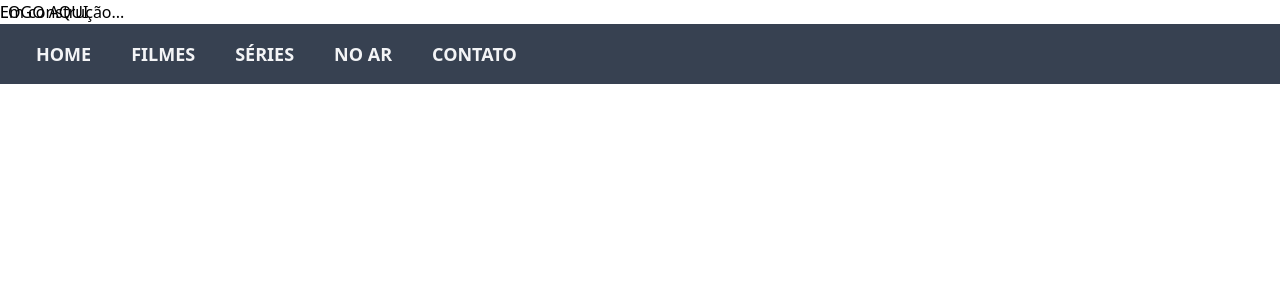
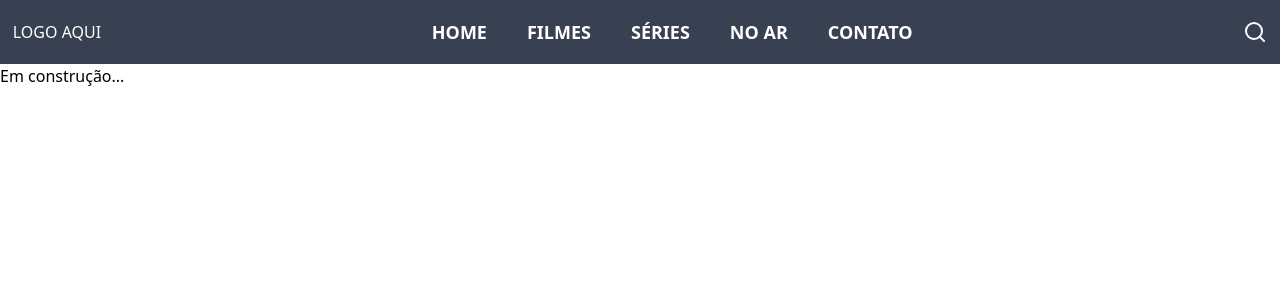
Before and after one commit to jsevitor/react-filmes, a React (Vite) app: page /noar in a window 1280 px wide. Shown: the top 300 px of the page. Built offline with nearby package versions, Linux system fonts and the light colour scheme.

Commit message:
Reestruturação

```diff
--- a/package.json
+++ b/package.json
@@ -10,6 +10,9 @@
     "preview": "vite preview"
   },
   "dependencies": {
+    "@fortawesome/fontawesome-svg-core": "^6.5.1",
+    "@fortawesome/free-solid-svg-icons": "^6.5.1",
+    "@fortawesome/react-fontawesome": "^0.2.0",
     "axios": "^1.6.6",
     "node-fetch": "^2.7.0",
     "react": "^18.2.0",
--- a/src/components/BannerHome.jsx
+++ b/src/components/BannerHome.jsx
@@ -1,14 +1,10 @@
 import { useEffect, useState } from "react";
 import Slider from "react-slick";
 import ImagensFundo from "../components/requisicoes/ImagensFundo";
+import SearchBar from "./SearchBar";
 
 export default function Banner() {
     const [dadosBackdrops, setDadosBackdrops] = useState([]);
-
-    useEffect(() => {
-        // Aqui você pode fazer a lógica para obter as imagens de fundo
-        // Por exemplo, usando a função setDadosBackdrops para atualizar o estado com os dados recebidos
-    }, []);
 
     const sliderSettings = {
         dots: true,
@@ -23,7 +19,7 @@ export default function Banner() {
 
     return (
         <section className="banner-home">
-            <div className="media-banner bg-gray-500 shadow p-4 min-w-full relative overflow-hidden">
+            <div className="media-banner bg-gray-500 shadow min-w-full relative overflow-hidden">
                 <ImagensFundo setBackdrops={setDadosBackdrops} />
                 <div className="media">
                     <Slider {...sliderSettings} className="w-full h-full">
@@ -40,23 +36,7 @@ export default function Banner() {
                 </div>
 
                 {/* BARRA DE PESQUISA */}
-                <div className="absolute top-1/2 left-1/2 transform -translate-x-1/2 -translate-y-1/2 z-20 flex items-center w-1/2">
-                    <input
-                        type="search"
-                        name="search"
-                        id="searchArtist"
-
-                        className="p-3 rounded-s-lg bg-white text-black pl-6 w-full"
-
-                        placeholder="Procure por um Filme, Série ou Pessoa..."
-                    />
-                    <button
-                        className="rounded-e-lg py-3 px-5 bg-blue-300"
-
-                    >
-                        {/* <Search /> */}
-                    </button>
-                </div>
+                <SearchBar />
             </div>
         </section>
     );
--- a/src/components/FilmesLista.jsx
+++ b/src/components/FilmesLista.jsx
@@ -4,11 +4,11 @@ export default function FilmesLista({ filmes }) {
   return (
     <div className="flex flex-row overflow-x-scroll gap-4 p-4 ">
       {filmes.map(filme => (
-        <div key={filme.id} className="box_filme flex-shrink-0 bg-slate-400 w-48 rounded-lg">
+        <div key={filme.id} className="box_filme flex-shrink-0 bg-slate-400 w-36 md:w-48 rounded-lg">
           <a href={`/filme/${filme.id}`} className="block">
             <img
               src={`https://image.tmdb.org/t/p/w500/${filme.poster_path}`}
-              className="w-48 object-cover rounded-t-lg"
+              className="w-36 md:w-48 object-cover rounded-t-lg"
               alt={filme.title}
             />
             <h3 className="text-sm font-semibold text-center text-slate-800 p-2">
--- a/src/components/Menu.jsx
+++ b/src/components/Menu.jsx
@@ -1,16 +1,41 @@
-// Menu.jsx
+import { Menu as MenuIcon, Search } from 'react-feather';
 
 export default function Menu() {
+    const toggleMenu = () => {
+        const menu = document.querySelector('#menu-btn');
+        const navbar = document.querySelector('.navbar');
+
+        menu.classList.toggle('X');
+        navbar.classList.toggle('active');
+    };
+
+    window.addEventListener('scroll', () => {
+        const menu = document.querySelector('#menu-btn');
+        const navbar = document.querySelector('.navbar');
+
+        menu.classList.remove('X');
+        navbar.classList.remove('active');
+    });
 
     return (
-        <header>
-            <div> LOGO AQUI </div>
-            <div className="menu fixed bg-gray-700 p-4 ">
-                <a href="/">Home</a>
-                <a href="/filmes">Filmes</a>
-                <a href="/filmes">Séries</a>
-                <a href="/noar">No Ar</a>
-                <a href="/contato">Contato</a>
+        <header className="header">
+            <div className="menu fixed bg-gray-700 py-4 h-16">
+                <div className='logo'> LOGO AQUI </div>
+                <nav className="navbar">
+                    <a href="/">Home</a>
+                    <a href="/filmes">Filmes</a>
+                    <a href="/filmes">Séries</a>
+                    <a href="/noar">No Ar</a>
+                    <a href="/contato">Contato</a>
+                </nav>
+
+                <div id="menu-btn" onClick={toggleMenu}>
+                    <MenuIcon />
+                </div>
+
+                <div id="search-icon">
+                    <Search />
+                </div>
             </div>
         </header>
     );
--- /dev/null
+++ b/src/components/SearchBar.jsx
@@ -0,0 +1,25 @@
+import { Search } from "react-feather";
+
+export default function SearchBar() {
+
+    return (
+        <div className="absolute top-1/2 left-1/2 transform -translate-x-1/2 -translate-y-1/2 z-900 flex items-center w-11/12 md:w-2/3">
+            <input
+                type="search"
+                name="search"
+                id="searchArtist"
+
+                className="p-3 rounded-s-lg bg-white text-black pl-6 w-full"
+
+                placeholder="Procure por um Filme, Série ou Pessoa..."
+            />
+            <button
+                className="rounded-e-lg py-3 px-5 bg-blue-300"
+
+            >
+                {/* <Search /> */}
+                <Search />
+            </button>
+        </div>
+    )
+}
--- a/src/index.css
+++ b/src/index.css
@@ -4,16 +4,38 @@
 
 @layer components {
     .menu a {
-        @apply text-gray-100 font-semibold text-lg uppercase mx-5 hover:text-yellow-400 transition-all duration-300;
+        @apply font-semibold text-lg uppercase mx-5 hover:text-yellow-400 transition-all duration-300;
     }
 
     .box_filme {
         @apply hover:scale-105 hover:shadow;
     }
 }
+
+.header {
+    /* width: 100vw; */
+    height: 64px;
+    align-items: center;
+    color: #fff;
+    transition: top .2s linear;
+    z-index: 10;
+}
+
 .menu {
+    display: flex;
+    justify-content: space-between;
+    align-items: center;
+    width: 100%;
+    padding: 0 .8rem;
     z-index: 800;
-    width: 100vw;
+}
+
+#menu-btn {
+    display: flex;
+}
+
+#search-icon {
+    display: none;
 }
 
 .banner {
@@ -21,55 +43,69 @@
     height: 360px;
 }
 
-.banner-home {
-    min-height: 300px;
-    height: calc(100vh/2.5);
-    max-height: 360px;
+.media-banner {
+    /* min-height: 300px; */
+    /* height: calc(100vh/1.5); */
+    /* max-height: 480px; */
 }
 
-header {
-    align-items: center;
-    position: fixed;
-    top: 0;
+@media screen and (max-width: 768px) {
+
+    .header .navbar {
+        position: absolute;
+        top: 99%;
         left: 0;
-    background-color: rgba(var(--tmdbDarkBlue),1);
-    height: 64px;
-    z-index: 10;
-    transition: top .2s linear;
+        right: 0;
+        background-color: gray;
+        border-top: 1px solid #000;
+        border-bottom: 1px solid #000;
+        clip-path: polygon(0 0, 100% 0, 100% 0, 0 0);
+        transition: 0.2s linear;
+        display: none;
     }
 
-.modal-content {
-    z-index: 1000;
-    max-width: 70%;
-    max-height: 80%;
-    height: 80%;
-    margin: 0 auto;
-    padding: 20px;
-    background-color: #fff;
-    border-radius: 8px;
-    box-shadow: 0 0 10px rgba(0, 0, 0, 0.2);
+    .header .navbar.active {
+        clip-path: polygon(0 0, 100% 0, 100% 100%, 0 100%);
+        display: block;
     }
 
-.modal-overlay {
-    z-index: 999;
-    background-color: rgba(0, 0, 0, 0.5);
-    display: flex;
-    align-items: center;
-    justify-content: center;
-    position: absolute;
-    top: 0;
-    left: 0;
-    right: 0;
-    bottom: 0;
+    .header .navbar a {
+        display: block;
+        margin: .625rem 1.5rem;
+        font-size: 14px;
     }
 
+    #menu-btn {
+        display: block;
+    }
 
-.btn_fechar {
-    color: gray;
+    #search-icon {
+        display: none;
     }
-.btn_fechar:hover {
-    color: red;
 }
-.icn_search {
-    color: gray;
+
+@media screen and (min-width: 769px) {
+    #menu-btn {
+        display: none;
     }
+
+    #search-icon {
+        display: flex;
+    }
+}
+
+@media screen and (min-width: 920px) {
+    #menu-btn {
+        display: none;
+    }
+
+    #search-icon {
+        display: flex;
+    }
+
+    .media-banner {
+        min-height: 300px;
+        height: calc(100vh/1.5);
+        /* max-height: 480px; */
+    }
+}
--- /dev/null
+++ b/src/teste.css
@@ -0,0 +1,79 @@
+.menu {
+    display: flex;
+    justify-content: space-between;
+    /* gap: 8rem; */
+    width: 100vw;
+    z-index: 800;
+}
+
+.header {
+    align-items: center;
+
+    height: 64px;
+    z-index: 10;
+    transition: top .2s linear;
+
+    color: #000;
+}
+
+#menu-btn {
+    display: none;
+}
+
+
+
+
+.banner {
+    max-height: 80%;
+    height: 360px;
+}
+
+.banner-home {
+    min-height: 300px;
+    height: calc(100vh/2.5);
+    max-height: 360px;
+}
+
+
+
+@media (max-width: 900px) {
+    .menu {
+        display: flex;
+        justify-content: space-between;
+    }
+
+    #menu-btn {
+        display: inline-block;
+    }
+
+    #search-icon {
+        display: flex;
+    }
+
+    .header .navbar {
+        position: absolute;
+        top: 99%;
+        left: 0;
+        right: 0;
+        background-color: #fff;
+        /* Defina a cor de fundo conforme necessário */
+        border-top: 1px solid #000;
+        /* Defina as bordas conforme necessário */
+        border-bottom: 1px solid #000;
+        /* Defina as bordas conforme necessário */
+        clip-path: polygon(0 0, 100% 0, 100% 0, 0 0);
+        transition: 0.2s linear;
+        display: none;
+    }
+
+    .header .navbar.active {
+        clip-path: polygon(0 0, 100% 0, 100% 100%, 0 100%);
+        display: block;
+    }
+
+    .header .navbar a {
+        display: block;
+        margin: .625rem 1.5rem;
+        font-size: 14px;
+    }
+}
```
Also changed, not shown: src/pages/Home/Home.jsx (+1 -45 lines), 1 other file (tests, documents, lock files or other folders). Lines whose indentation alone changed are shown as unchanged.
